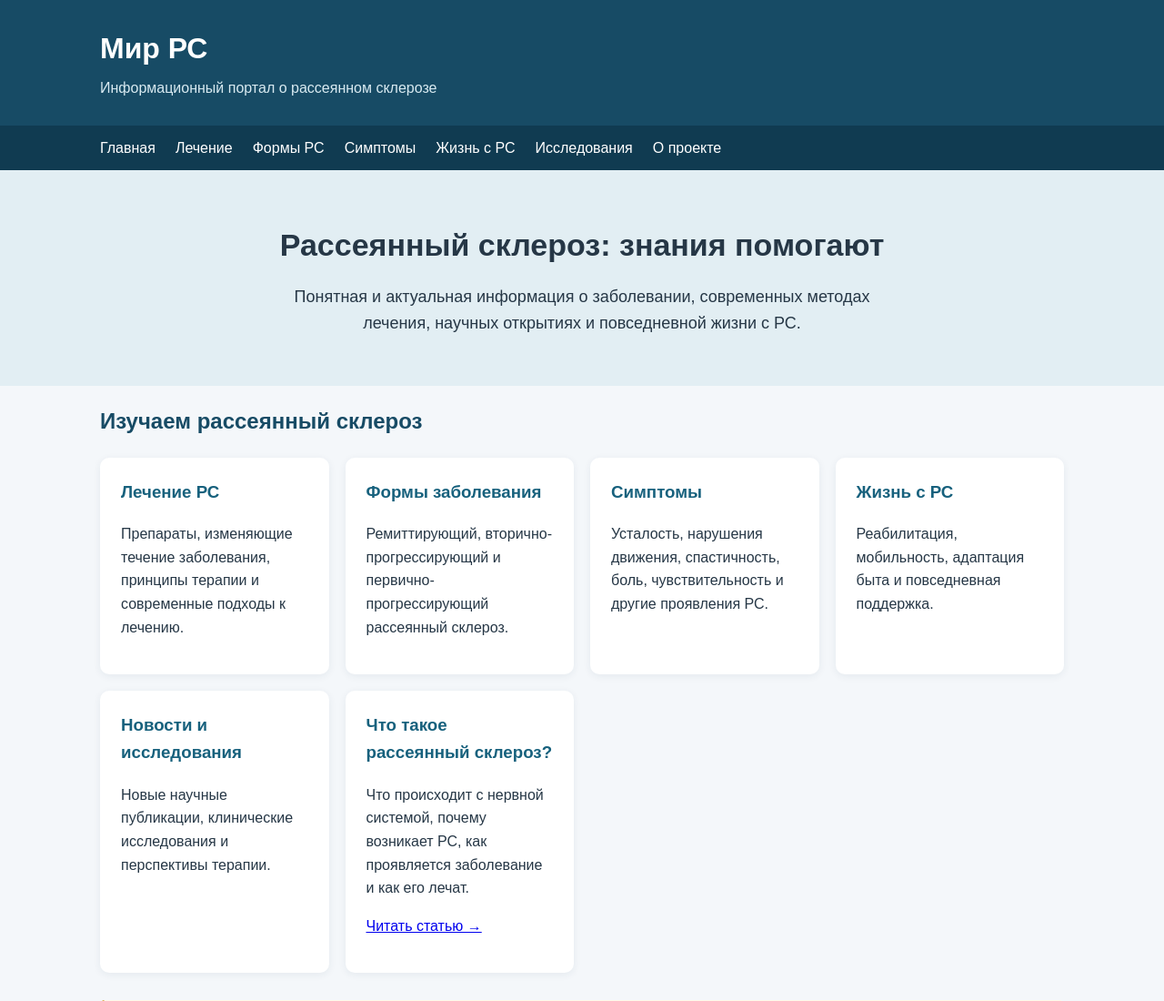
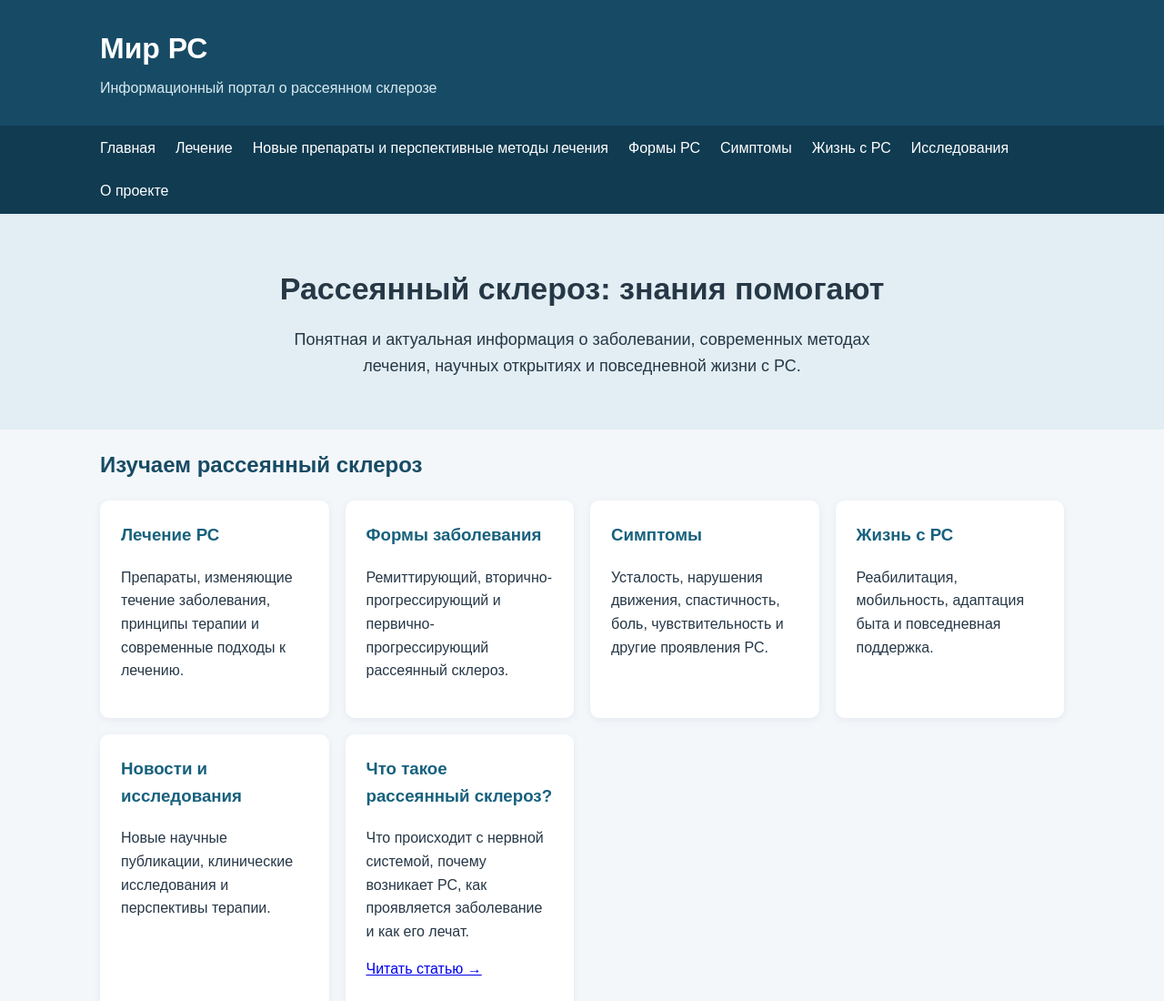
Before and after one commit to garpot/mir-rs, a plain HTML site: page index.html in a window 1280 px wide. Shown: the top 1100 px of the page at 91% size. Drawn offline with Linux system fonts and the light colour scheme.

Commit message:
Update index.html

```diff
--- a/index.html
+++ b/index.html
@@ -79,6 +79,7 @@
     <div class="container">
       <a href="index.html">Главная</a>
       <a href="treatment.html">Лечение</a>
+      <a href="new-treatments.html">Новые препараты и перспективные методы лечения</a>
       <a href="forms.html">Формы РС</a>
       <a href="symptoms.html">Симптомы</a>
       <a href="life.html">Жизнь с РС</a>
```
